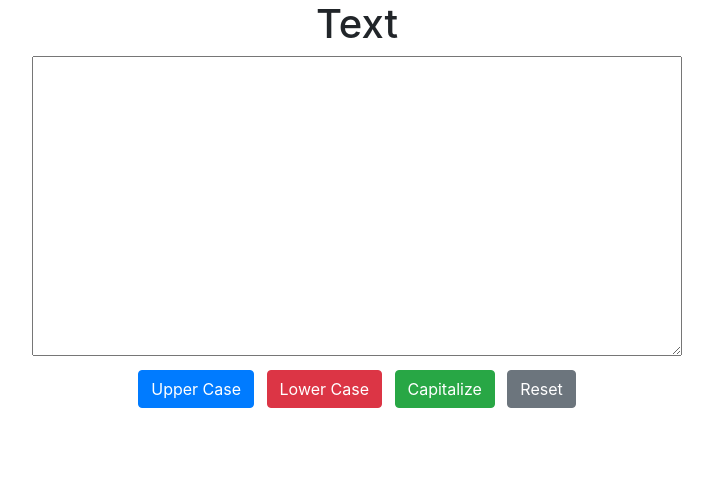
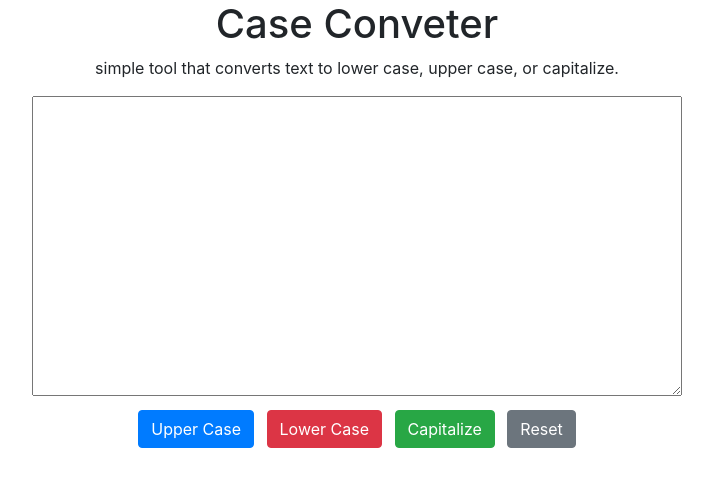
Before and after one commit to SukhjinderSahota/case-conveter, a plain HTML site: page index.html in a window 1280 px wide. Shown: the whole page, without its empty margins (283-996 px from the left). Drawn offline with nearby package versions, Linux system fonts and the light colour scheme.

Commit message:
updated index.html file
added titles and main.js file

```diff
--- a/index.html
+++ b/index.html
@@ -6,19 +6,17 @@
     <meta name="viewport" content="width=device-width, initial-scale=1.0">
     <meta http-equiv="X-UA-Compatible" content="ie=edge">
     <link rel="stylesheet" href="https://maxcdn.bootstrapcdn.com/bootstrap/4.0.0/css/bootstrap.min.css" integrity="sha384-Gn5384xqQ1aoWXA+058RXPxPg6fy4IWvTNh0E263XmFcJlSAwiGgFAW/dAiS6JXm"
-    crossorigin="anonymous">
-    <title>Document</title>
+        crossorigin="anonymous">
+    <title>Case Conveter</title>
 </head>
 
 <body>
 
-    <!-- <button type="button" class="btn btn-primary" data-toggle="popover" data-trigger="hover" data-placement="right" data-content="Now hover out.">
-                Hover over me
-              </button> -->
+    <div>
+        <h1 class="text-center">Case Conveter</h1>
+        <p class="text-center">simple tool that converts text to lower case, upper case, or capitalize.</p>
+    </div>
 
-              <div>
-                  <h1 class="text-center">Text</h1>
-              </div>
     <div class="container">
         <div class="row ">
             <div class="col-md-12  text-center">
@@ -26,7 +24,7 @@
                     <textarea id="textarea" style="height: 300px; width: 650px; margin: auto;"></textarea>
                 </form>
                 <div class="mx-auto pt-2">
-                    <button  class="btn btn-primary mr-2" onclick="upperCase()">Upper Case</button>
+                    <button class="btn btn-primary mr-2" onclick="upperCase()">Upper Case</button>
 
                     <button class="btn btn-danger mr-2" onclick="lowerCase()">Lower Case</button>
 
@@ -39,8 +37,7 @@
         </div>
     </div>
 
-
-
+    <script src="main.js"></script>
 
 </body>
 
```
